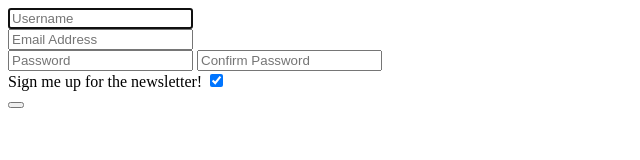
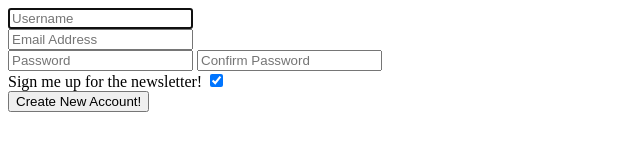
Before and after one commit to JeffWalton205/codeup-web-exercises, a plain HTML site: page register.html in a window 1280 px wide. Shown: the whole page, without its empty margins (0-640 px from the left). Drawn offline with Linux system fonts and the light colour scheme.

Commit message:
revised form exercises

```diff
--- a/css/selectors.css
+++ b/css/selectors.css
@@ -19,7 +19,7 @@ em {
 }
 
 /* selector for all elements with class="article" */
-/*.article {*/
+.article {
     clear:both;
 }
 
--- a/register.html
+++ b/register.html
@@ -17,7 +17,7 @@
         <label for="newsletter">Sign me up for the newsletter!</label>
         <input type="checkbox" id="newsletter" name="newsletter" value="yes" checked>
         <br>
-        <button type="submit" value="Create New Account">
+        <button type="submit">Create New Account!</button>
     </form>
 
 
```
